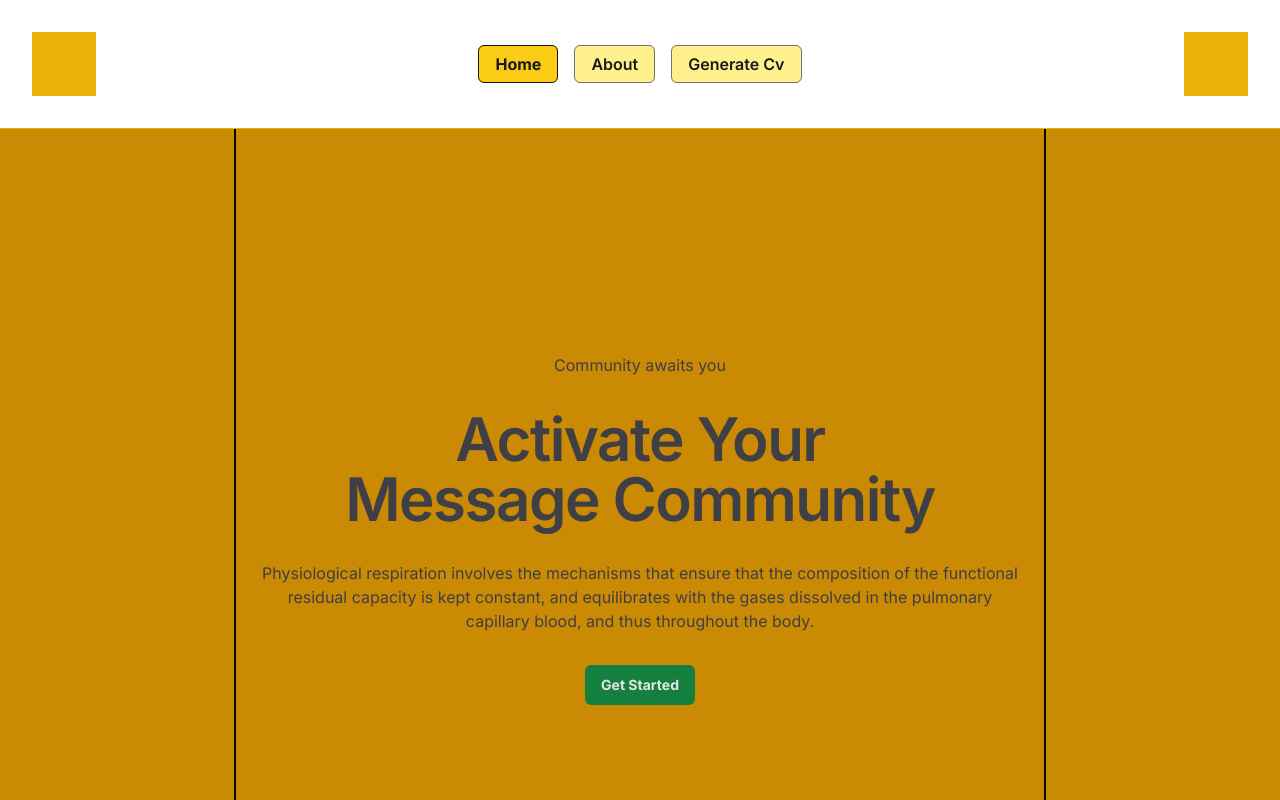
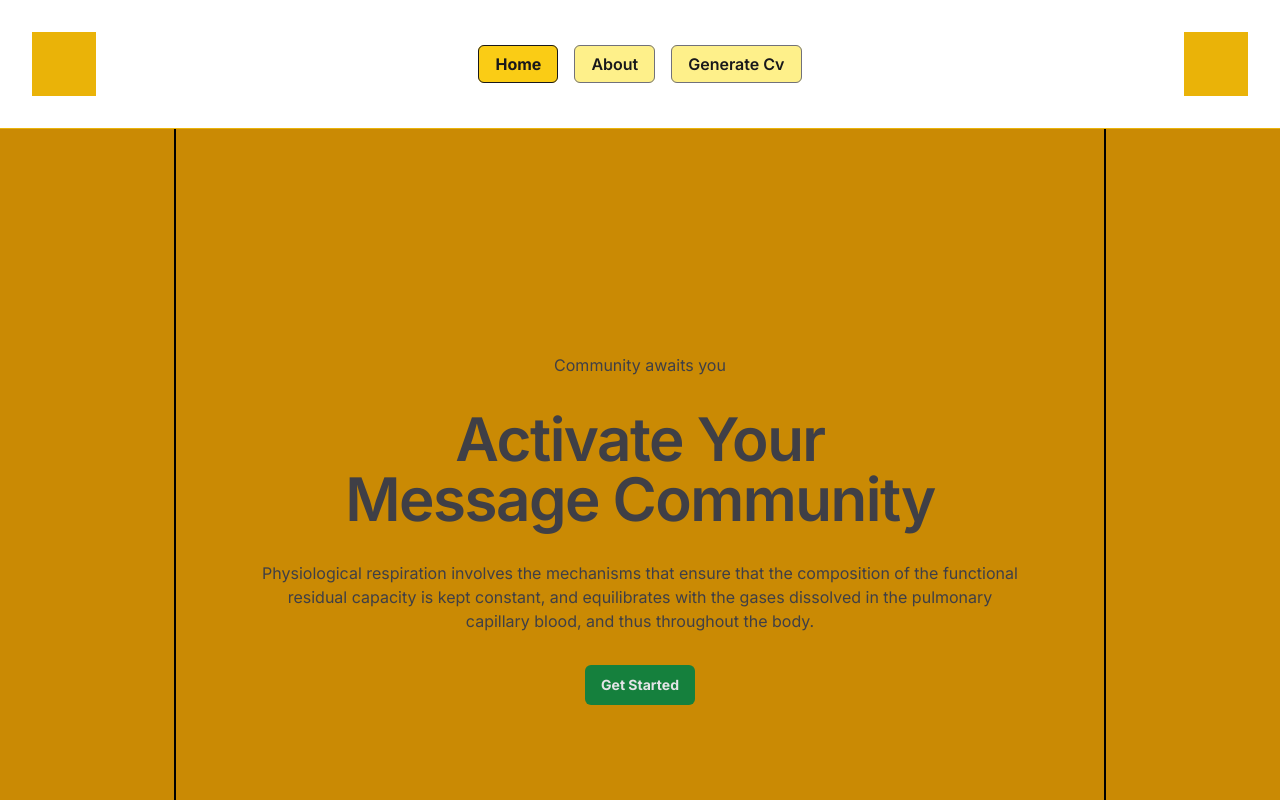
Before and after one commit to sheraz4196/twisto, a Next.js app: page / in a window 1280 px wide. Shown: the top 800 px of the page. Built offline with nearby package versions, Linux system fonts and the light colour scheme.

Commit message:
page.tsx designing

```diff
--- a/app/page.tsx
+++ b/app/page.tsx
@@ -3,11 +3,11 @@ import Image from 'next/image';
 import Link from 'next/link';
 export default function Home() {
   return <div className="flex h-screen items-center justify-center p-4 text-center md:p-6 lg:p-8 bg-primary-600 ">
-    <div className='border-black border-x-2 h-screen grid place-items-center px-5'>
-    <div className="sm:max-w-3xl lg:max-w-3xl">
+    <div className='border-black border-x-2 h-screen grid place-items-center lg:px-20 md:px-8 sm:px-4'>
+    <div className="sm:max-w-xl lg:max-w-3xl">
       <div className='flex flex-col gap-4 lg:gap-8 text-zinc-700'>
         <p>Community awaits you</p>
-        <h3 className='text-5xl font-semibold tracking-tight sm:px-10 md:px-24 lg:px-20 lg:text-6xl'>Activate Your Message Community</h3>
+        <h3 className='text-5xl font-semibold tracking-tight sm:px-10 lg:px-20 lg:text-6xl'>Activate Your Message Community</h3>
         <p className='text-sm lg:text-base'>Physiological respiration involves the mechanisms that ensure that the composition of the functional residual capacity is kept constant, and equilibrates with the gases dissolved in the pulmonary capillary blood, and thus throughout the body.</p>
       <Link href={'/'}>
             <Button className="bg-accent-700 hover:bg-green-500">Get Started</Button>
```
